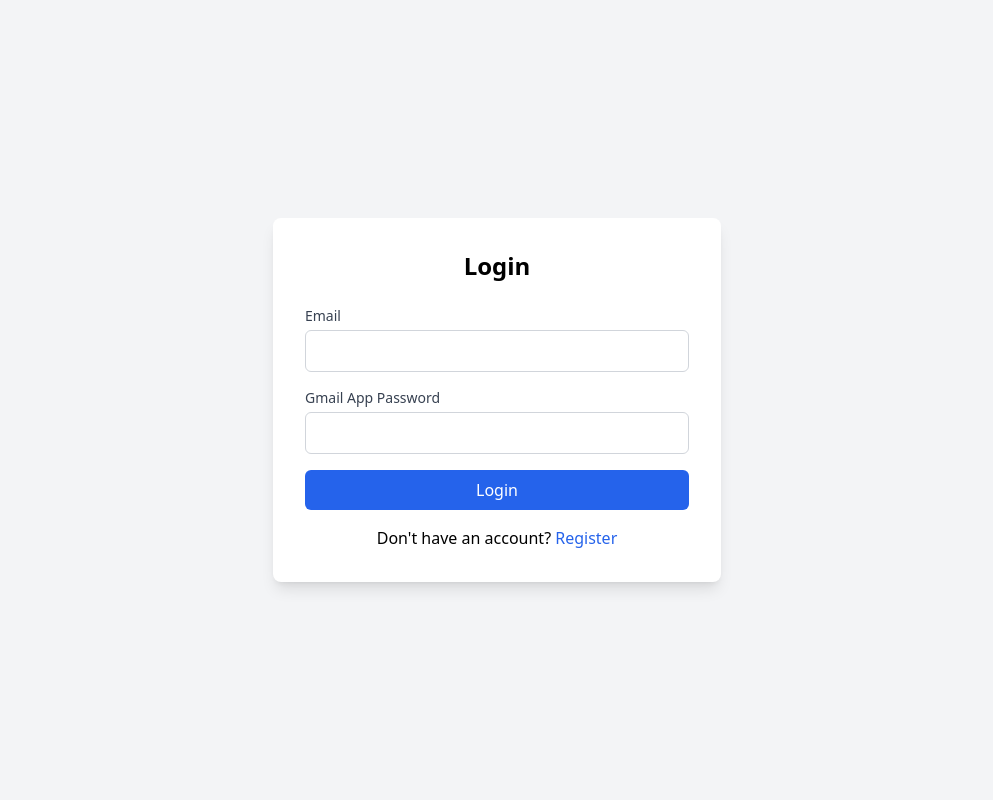
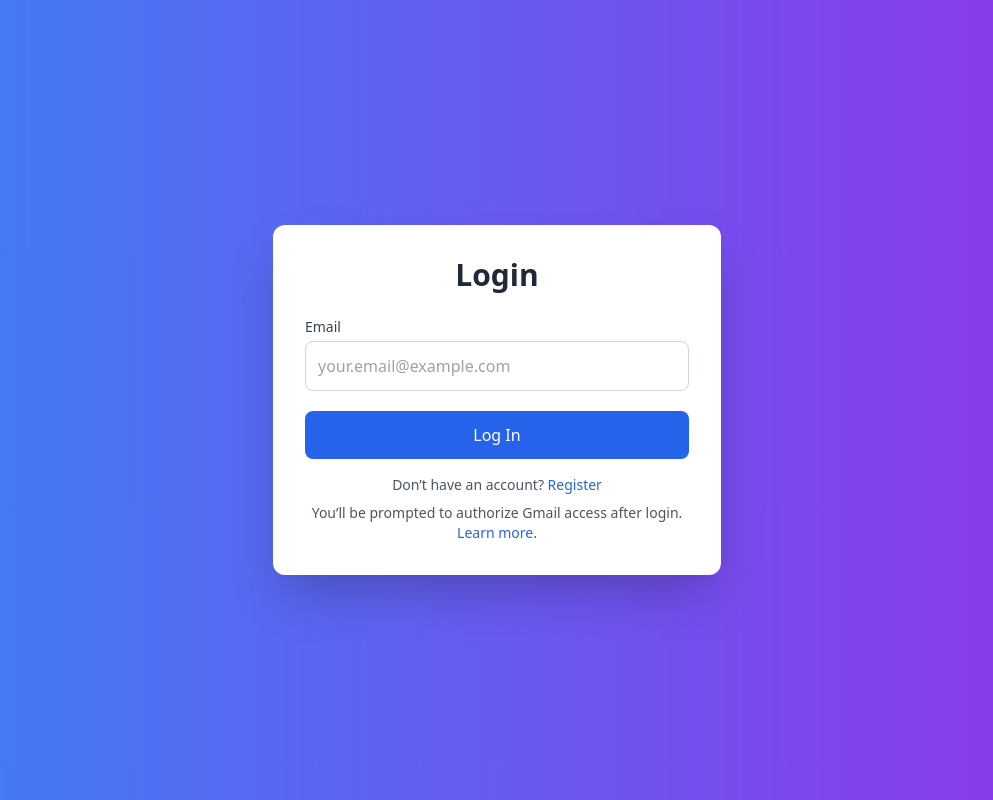
Before and after one commit to YusufDeesawala/SMTP-Server, a Flask app: page /login in a window 1280 px wide. Shown: the whole page, without its empty margins (143-1136 px from the left). Run offline with Flask 3, Linux system fonts and the light colour scheme; parts of the project's set-up code (start-up, migrations or seed data) failed here and were passed over; some libraries are stand-ins or nearby versions.

Commit message:
Made UI changes to login and register page.

```diff
--- a/templates/login.html
+++ b/templates/login.html
@@ -6,36 +6,36 @@
     <title>Login - Email Sender</title>
     <script src="https://cdn.tailwindcss.com"></script>
 </head>
-<body class="bg-gray-100 flex items-center justify-center min-h-screen">
-    <div class="bg-white p-8 rounded-lg shadow-lg w-full max-w-md">
-        <h1 class="text-2xl font-bold mb-6 text-center">Login</h1>
+<body class="bg-gradient-to-r from-blue-500 to-purple-600 min-h-screen flex items-center justify-center p-4">
+    <div class="bg-white rounded-xl shadow-2xl p-8 w-full max-w-md">
+        <h1 class="text-3xl font-bold text-gray-800 text-center mb-6">Login</h1>
         {% with messages = get_flashed_messages(with_categories=true) %}
             {% if messages %}
                 {% for category, message in messages %}
-                    <div class="mb-4 p-4 rounded {{ 'bg-green-100 text-green-700' if category == 'success' else 'bg-red-100 text-red-700' }}">
+                    <div class="mb-4 p-4 rounded-lg {{ 'bg-green-100 text-green-800' if category == 'success' else 'bg-red-100 text-red-800' }} text-sm">
                         {{ message }}
                     </div>
                 {% endfor %}
             {% endif %}
         {% endwith %}
-        <form method="POST" class="space-y-4">
+        <form method="POST" class="space-y-5">
             <div>
-                <label for="email" class="DVD block text-sm font-medium text-gray-700">Email</label>
+                <label for="email" class="block text-sm font-medium text-gray-700">Email</label>
                 <input type="email" id="email" name="email" required
-                       class="mt-1 block w-full p-2 border border-gray-300 rounded-md focus:outline-none focus:ring-2 focus:ring-blue-500">
-            </div>
-            <div>
-                <label for="app_password" class="block text-sm font-medium text-gray-700">Gmail App Password</label>
-                <input type="password" id="app_password" name="app_password" required
-                       class="mt-1 block w-full p-2 border border-gray-300 rounded-md focus:outline-none focus:ring-2 focus:ring-blue-500">
+                       pattern="[a-z0-9._%+-]+@[a-z0-9.-]+\.[a-z]{2,}$"
+                       class="mt-1 block w-full p-3 border border-gray-300 rounded-lg focus:outline-none focus:ring-2 focus:ring-blue-500 transition duration-200"
+                       placeholder="your.email@example.com">
             </div>
             <button type="submit"
-                    class="w-full bg-blue-600 text-white p-2 rounded-md hover:bg-blue-700 focus:outline-none focus:ring-2 focus:ring-blue-500">
-                Login
+                    class="w-full bg-blue-600 text-white p-3 rounded-lg hover:bg-blue-700 focus:outline-none focus:ring-2 focus:ring-blue-500 transition duration-200">
+                Log In
             </button>
         </form>
-        <p class="mt-4 text-center">
-            Don't have an account? <a href="{{ url_for('register') }}" class="text-blue-600 hover:underline">Register</a>
+        <p class="mt-4 text-sm text-gray-600 text-center">
+            Don’t have an account? <a href="{{ url_for('register') }}" class="text-blue-600 hover:underline">Register</a>
+        </p>
+        <p class="mt-2 text-sm text-gray-600 text-center">
+            You’ll be prompted to authorize Gmail access after login. <a href="https://support.google.com/accounts/answer/3466521" target="_blank" class="text-blue-600 hover:underline">Learn more</a>.
         </p>
     </div>
 </body>
```
Also changed, not shown: templates/register.html (+14 -14 lines).
